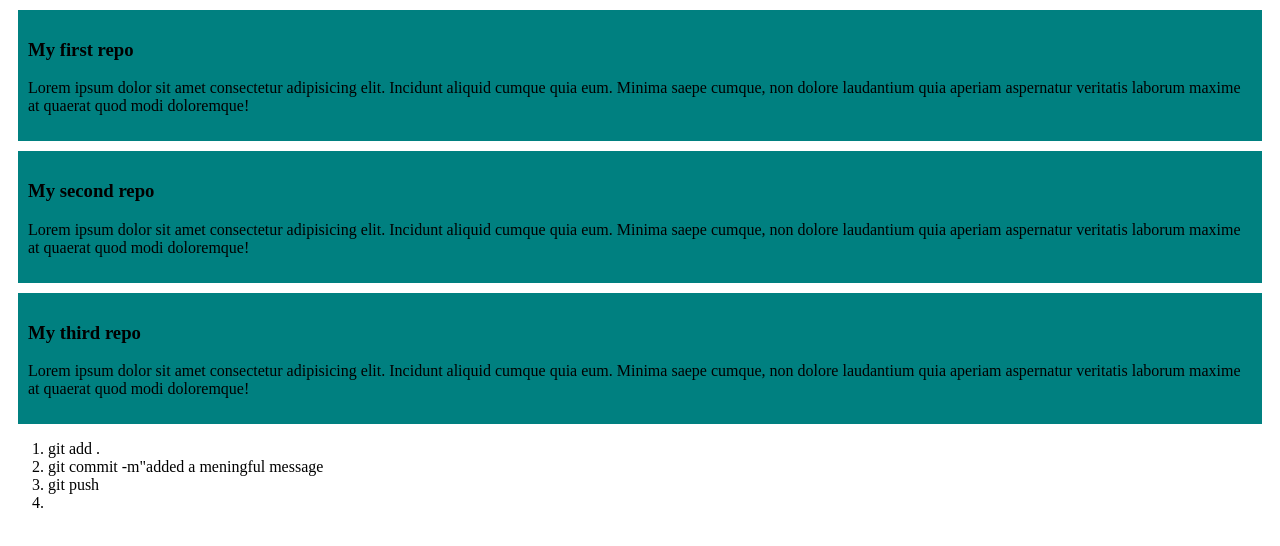
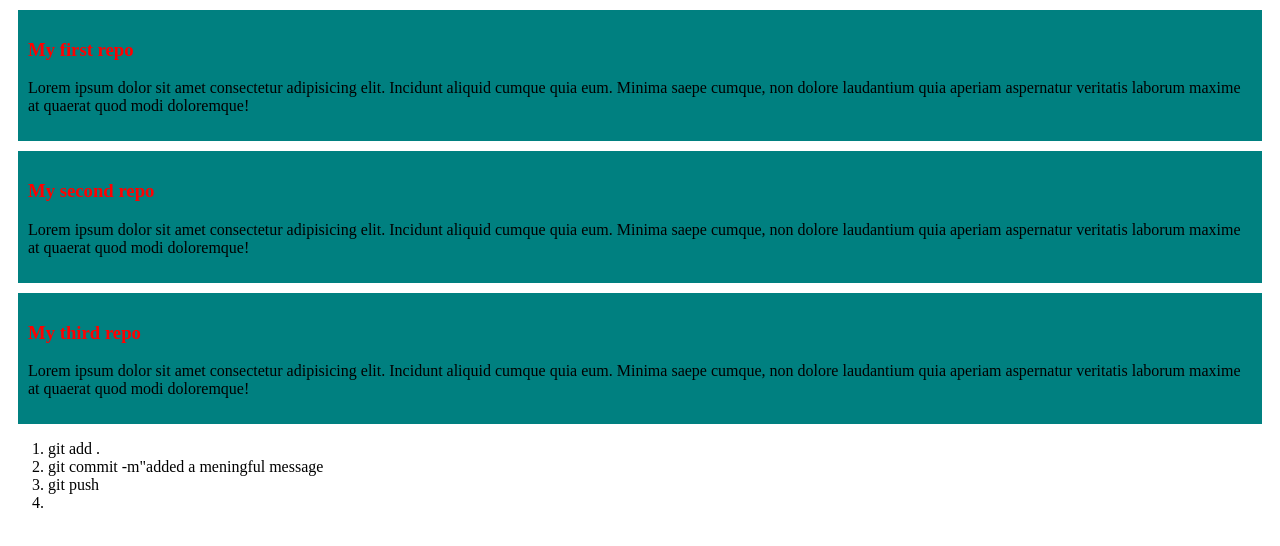
Before and after one commit to MusfiqRabby/my-simple-website, a plain HTML site: page index.html in a window 1280 px wide. Drawn offline with Linux system fonts and the light colour scheme.

Commit message:
firs commit

```diff
--- a/index.html
+++ b/index.html
@@ -9,15 +9,15 @@
 <body>
 
     <div>
-        <h3>My first repo</h3>
+        <h3 class="tag">My first repo</h3>
         <p>Lorem ipsum dolor sit amet consectetur adipisicing elit. Incidunt aliquid cumque quia eum. Minima saepe cumque, non dolore laudantium quia aperiam aspernatur veritatis laborum maxime at quaerat quod modi doloremque!</p>
     </div>
     <div>
-        <h3>My second repo</h3>
+        <h3 class="tag">My second repo</h3>
         <p>Lorem ipsum dolor sit amet consectetur adipisicing elit. Incidunt aliquid cumque quia eum. Minima saepe cumque, non dolore laudantium quia aperiam aspernatur veritatis laborum maxime at quaerat quod modi doloremque!</p>
     </div>
     <div>
-        <h3>My third repo</h3>
+        <h3 class="tag">My third repo</h3>
         <p>Lorem ipsum dolor sit amet consectetur adipisicing elit. Incidunt aliquid cumque quia eum. Minima saepe cumque, non dolore laudantium quia aperiam aspernatur veritatis laborum maxime at quaerat quod modi doloremque!</p>
     </div>
     <ol>
--- a/styles/blog.css
+++ b/styles/blog.css
@@ -3,3 +3,8 @@ div{
     margin: 10px;
     padding: 10px;
 }
+
+.tag{
+    font-weight: 700;
+    color: red;
+}
```
